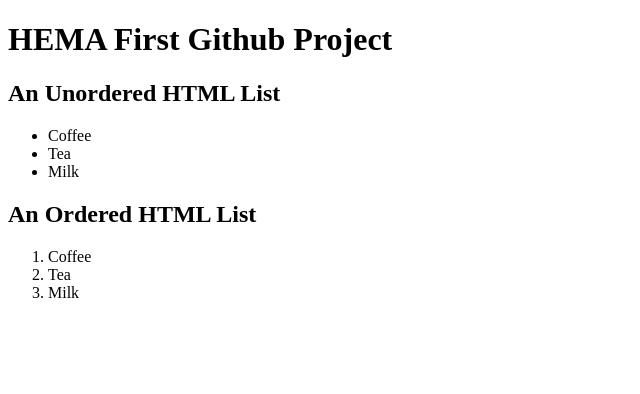
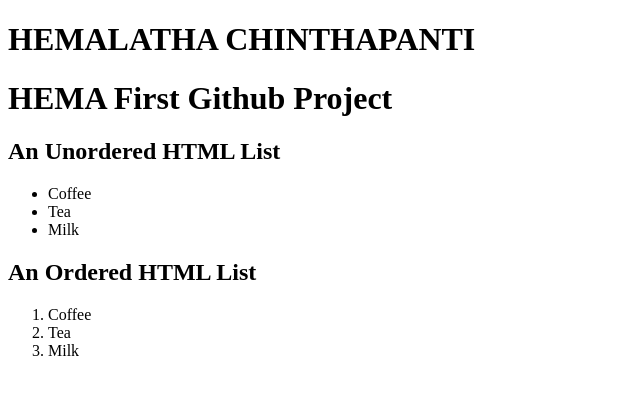
Before and after one commit to hemalatha970/eenaduhema, a plain HTML site: page index.html in a window 1280 px wide. Shown: the whole page, without its empty margins (0-640 px from the left). Drawn offline with Linux system fonts and the light colour scheme.

Commit message:
update index.html

```diff
--- a/index.html
+++ b/index.html
@@ -2,6 +2,7 @@
 <html>
 <body>
 <!-- GIT HUB PRACTICE PROJECTS -->
+<h1>HEMALATHA CHINTHAPANTI </h1>
 <h1>HEMA First Github Project</h1>
 <h2>An Unordered HTML List</h2>
 
```
